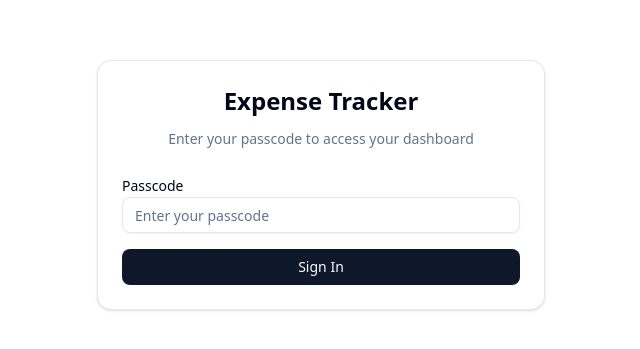
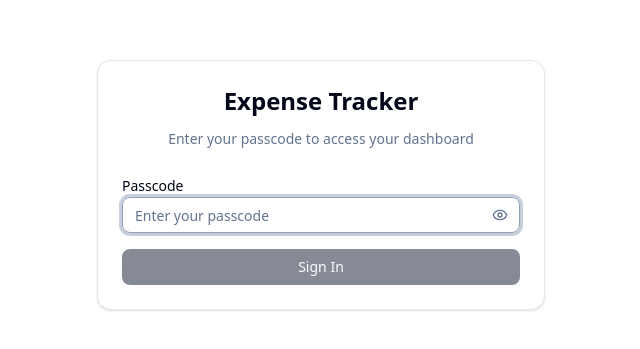
Before and after one commit to sunjie1993/expense-fe, a Next.js app: page /login in a window 1280 px wide. Shown: the part 215-564 px from the top of the page, without its empty margins (319-959 px from the left). Built offline with nearby package versions, Linux system fonts and the light colour scheme; no server answers.

Commit message:
UI optimization animation

```diff
--- a/src/app/globals.css
+++ b/src/app/globals.css
@@ -245,6 +245,47 @@
         animation-delay: 500ms;
     }
 
+    /* Login page animations */
+    @keyframes fade-in-up {
+        from {
+            opacity: 0;
+            transform: translateY(24px);
+        }
+        to {
+            opacity: 1;
+            transform: translateY(0);
+        }
+    }
+
+    @keyframes shake {
+        0%, 100% { transform: translateX(0); }
+        10%, 50%, 90% { transform: translateX(-4px); }
+        30%, 70% { transform: translateX(4px); }
+    }
+
+    @keyframes fade-in-down {
+        from {
+            opacity: 0;
+            transform: translateY(-4px);
+        }
+        to {
+            opacity: 1;
+            transform: translateY(0);
+        }
+    }
+
+    .animate-fade-in-up {
+        animation: fade-in-up 0.5s cubic-bezier(0.16, 1, 0.3, 1) both;
+    }
+
+    .animate-shake {
+        animation: shake 0.4s ease-in-out;
+    }
+
+    .animate-fade-in-down {
+        animation: fade-in-down 0.25s ease-out both;
+    }
+
     /* Animated progress bar */
     .progress-bar {
         --progress-color: hsl(var(--primary));
--- a/src/app/login/page.tsx
+++ b/src/app/login/page.tsx
@@ -1,21 +1,26 @@
 "use client";
 
-import {useState} from "react";
+import {useCallback, useRef, useState} from "react";
 import {useAuth} from "@/contexts/auth-context";
 import {Button} from "@/components/ui/button";
 import {Input} from "@/components/ui/input";
 import {Card, CardContent, CardDescription, CardHeader, CardTitle} from "@/components/ui/card";
-import {Loader2} from "lucide-react";
+import {Eye, EyeOff, Loader2} from "lucide-react";
 
 export default function LoginPage() {
     const {login} = useAuth();
     const [passcode, setPasscode] = useState("");
     const [error, setError] = useState<string | null>(null);
     const [isLoading, setIsLoading] = useState(false);
+    const [showPassword, setShowPassword] = useState(false);
+    const [shakeKey, setShakeKey] = useState(0);
+    const inputRef = useRef<HTMLInputElement>(null);
 
-    async function handleLogin() {
+    const handleLogin = useCallback(async () => {
         if (!passcode) {
             setError("Passcode is required");
+            setShakeKey(k => k + 1);
+            inputRef.current?.focus();
             return;
         }
 
@@ -27,14 +32,16 @@ export default function LoginPage() {
             globalThis.location.href = "/dashboard/";
         } catch (err) {
             setError(err instanceof Error ? err.message : "Login failed");
+            setShakeKey(k => k + 1);
+            inputRef.current?.focus();
         } finally {
             setIsLoading(false);
         }
-    }
+    }, [passcode, login]);
 
     return (
-        <div className="min-h-screen flex items-center justify-center bg-background p-4">
-            <Card className="w-full max-w-md">
+        <div className="min-h-screen flex items-center justify-center bg-background p-4 bg-[radial-gradient(ellipse_at_top,_var(--tw-gradient-stops))] from-muted via-background to-background">
+            <Card key={shakeKey} className={`w-full max-w-md animate-fade-in-up ${shakeKey > 0 ? "animate-shake" : ""}`}>
                 <CardHeader className="space-y-1">
                     <CardTitle className="text-2xl font-bold text-center">
                         Expense Tracker
@@ -43,36 +50,55 @@ export default function LoginPage() {
                         Enter your passcode to access your dashboard
                     </CardDescription>
                 </CardHeader>
-                <CardContent className="space-y-4">
+                <CardContent>
+                    <form
+                        onSubmit={(e) => {
+                            e.preventDefault();
+                            handleLogin();
+                        }}
+                        className="space-y-4"
+                    >
                         <div className="space-y-2">
                             <label htmlFor="passcode" className="text-sm font-medium">
                                 Passcode
                             </label>
+                            <div className="relative">
                                 <Input
+                                    ref={inputRef}
                                     id="passcode"
-                            type="password"
+                                    type={showPassword ? "text" : "password"}
                                     placeholder="Enter your passcode"
                                     value={passcode}
-                            onChange={(e) => setPasscode(e.target.value)}
-                            onKeyDown={(e) => {
-                                if (e.key === "Enter") {
-                                    e.preventDefault();
-                                    handleLogin();
-                                }
+                                    onChange={(e) => {
+                                        setPasscode(e.target.value);
+                                        if (error) setError(null);
                                     }}
                                     disabled={isLoading}
+                                    autoFocus
+                                    aria-invalid={!!error}
+                                    aria-describedby={error ? "login-error" : undefined}
+                                    className="pr-10"
                                 />
+                                <button
+                                    type="button"
+                                    onClick={() => setShowPassword(v => !v)}
+                                    className="absolute right-3 top-1/2 -translate-y-1/2 text-muted-foreground hover:text-foreground transition-colors"
+                                    aria-label={showPassword ? "Hide password" : "Show password"}
+                                    tabIndex={-1}
+                                >
+                                    {showPassword ? <EyeOff className="h-4 w-4"/> : <Eye className="h-4 w-4"/>}
+                                </button>
+                            </div>
                         </div>
                         {error && (
-                        <div className="text-sm text-destructive text-center">
+                            <div id="login-error" className="text-sm text-destructive text-center animate-fade-in-down">
                                 {error}
                             </div>
                         )}
                         <Button
-                        type="button"
-                        className="w-full"
-                        onClick={handleLogin}
-                        disabled={isLoading}
+                            type="submit"
+                            className="w-full active:scale-[0.98] transition-all"
+                            disabled={isLoading || !passcode}
                         >
                             {isLoading ? (
                                 <>
@@ -83,6 +109,7 @@ export default function LoginPage() {
                                 "Sign In"
                             )}
                         </Button>
+                    </form>
                 </CardContent>
             </Card>
         </div>
```
Lines whose indentation alone changed are shown as unchanged.
